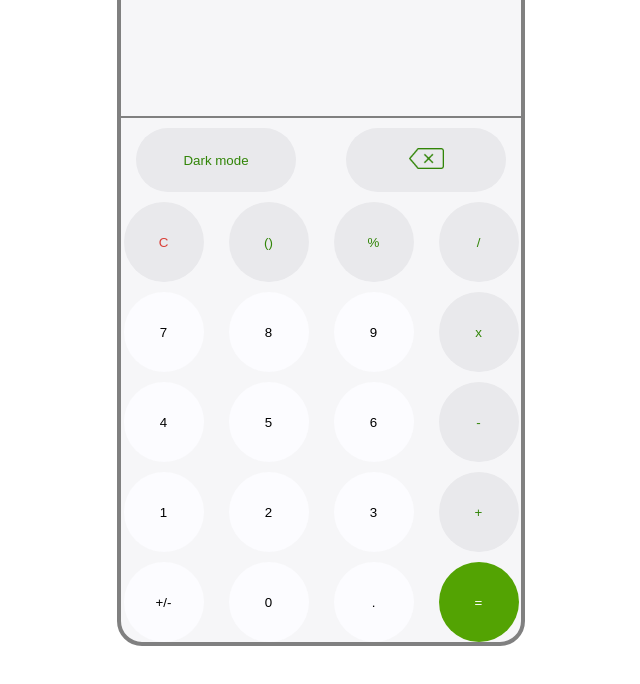
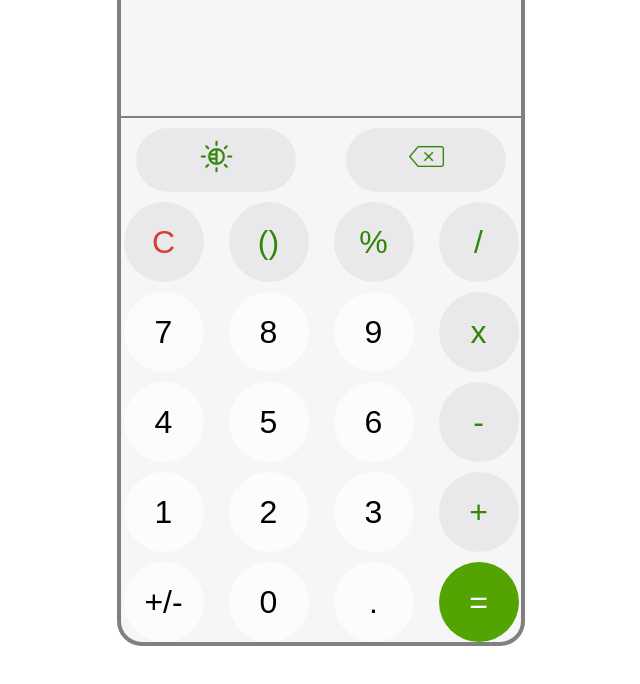
Before and after one commit to Honey-Sharma-git/Calculator, a plain HTML site: page index.html in a window 1280 px wide. Shown: the part 98-782 px from the top of the page, without its empty margins (319-959 px from the left). Drawn offline with Linux system fonts and the light colour scheme.

Commit message:
Added darkmode icon and updated font sizes

```diff
--- a/CSS/main.css
+++ b/CSS/main.css
@@ -27,7 +27,7 @@
 }
 .redOnGrey {
   color: #d93e36;
-  background-color:#e9e9ec; ;
+  background-color: #e9e9ec;
 }
 /*Utility classes end*/
 body {
@@ -60,6 +60,9 @@ body {
   outline: transparent;
   border-radius: 50%;
   place-self: center;
+}
+button {
+  font-size: 2rem;
 }
 .main-container {
   border: solid 4px grey;
--- a/index.html
+++ b/index.html
@@ -38,7 +38,12 @@
   <body>
     <main class="main-container mainBg">
       <div class="output">980|</div>
-      <button class="functional-button fb1 greenOnGreyBg">Dark mode</button
+      <button class="functional-button fb1 greenOnGreyBg">
+        <img
+          src="Images/Darkmode-icon.png"
+          height="35"
+          alt="darkmode icon"
+        /></button
       ><button class="functional-button fb2 greenOnGreyBg">
         <img src="Images/backspace-icon.png" height="35" alt="backspace-icon" />
       </button>
```
Also changed, not shown: Images/Darkmode-icon.png (added).
